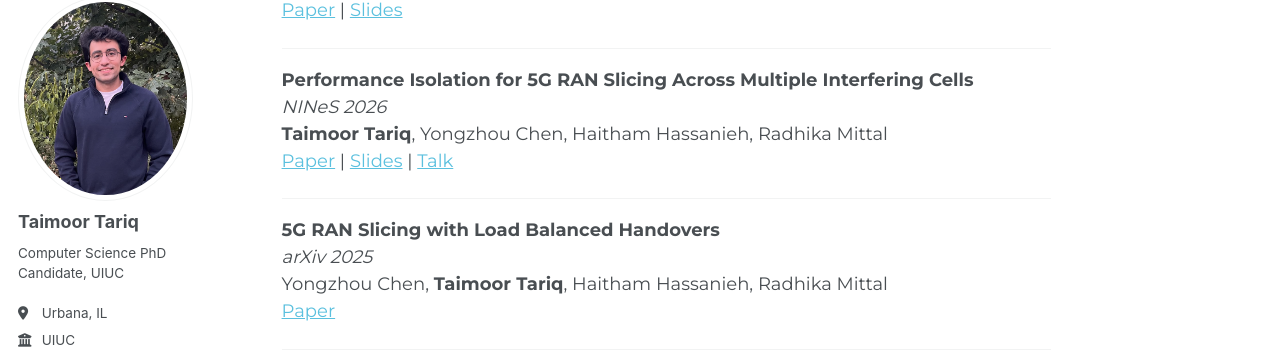
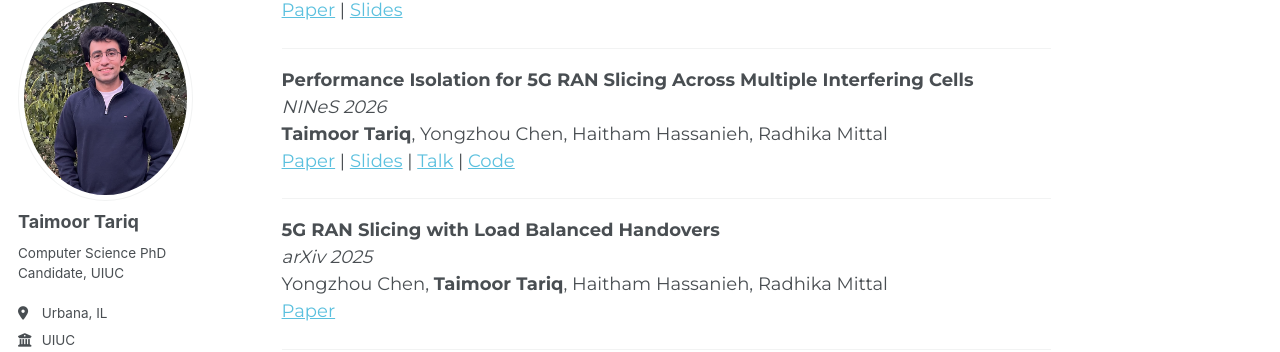
Before and after one commit to taimoortt/taimoortt.github.io, a Jekyll site: the page built from _pages/about.md, in a window 1280 px wide and 900 px high, scrolled down 407 px. Shown: the part 110-462 px from the top of the window. Built offline with Jekyll 4.4.1, drawn with Linux system fonts in a browser that asks for light colours; some web fonts are replaced.

Commit message:
Add code link for Radio Ninja paper in about.md

```diff
--- a/_pages/about.md
+++ b/_pages/about.md
@@ -23,7 +23,7 @@ Prior to UIUC, I did my undergraduate from Lahore University of Management Scien
 **Performance Isolation for 5G RAN Slicing Across Multiple Interfering Cells**
 *NINeS 2026*
 **Taimoor Tariq**, Yongzhou Chen, Haitham Hassanieh, Radhika Mittal
-[Paper](/files/radioninja.pdf) | [Slides](/files/radioninja-slides.pdf) | [Talk](https://vimeo.com/showcase/NINeS?video=1161794549)
+[Paper](/files/radioninja.pdf) | [Slides](/files/radioninja-slides.pdf) | [Talk](https://vimeo.com/showcase/NINeS?video=1161794549) | [Code](https://github.com/taimoortt/RadioNinja)
 
 ---
 
```
Also changed, not shown: 1 other file.
